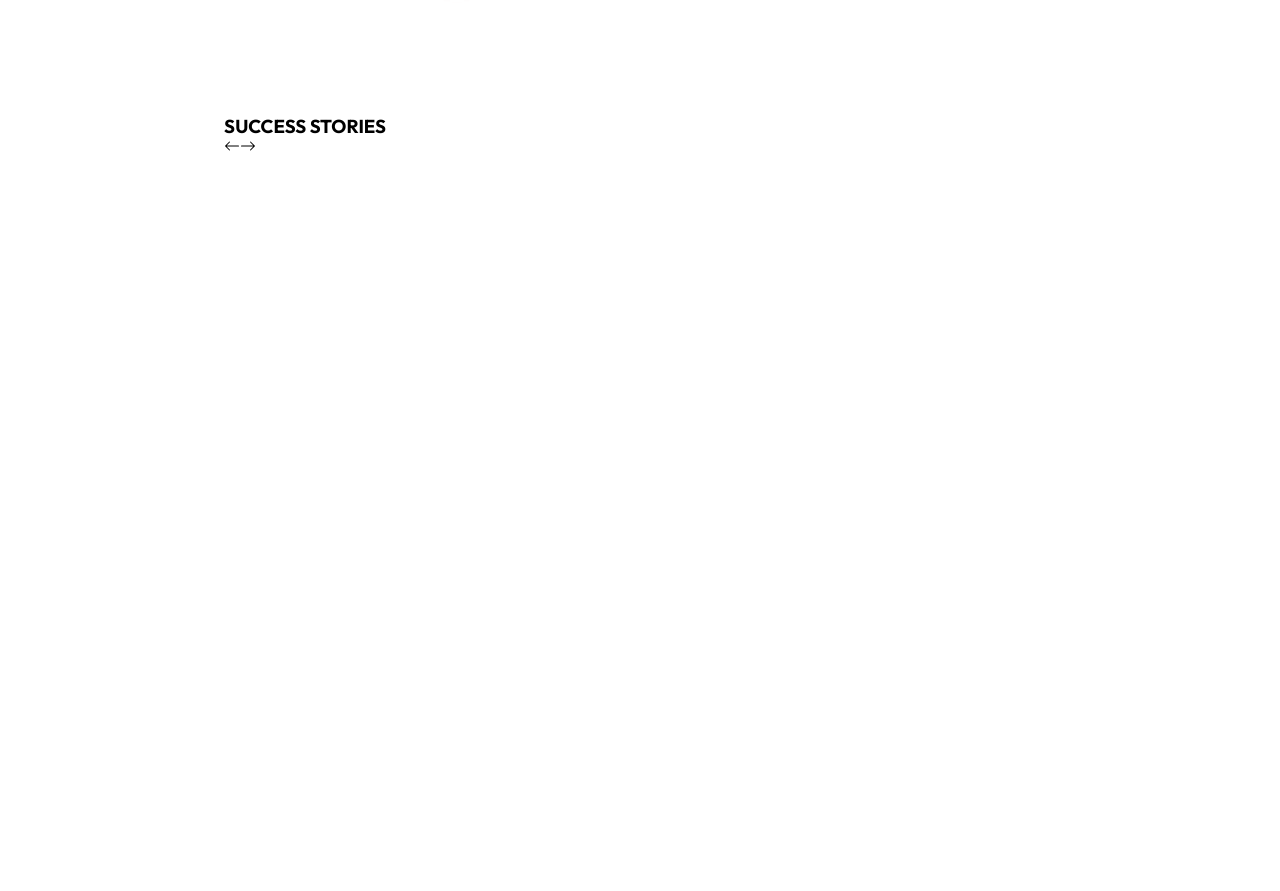
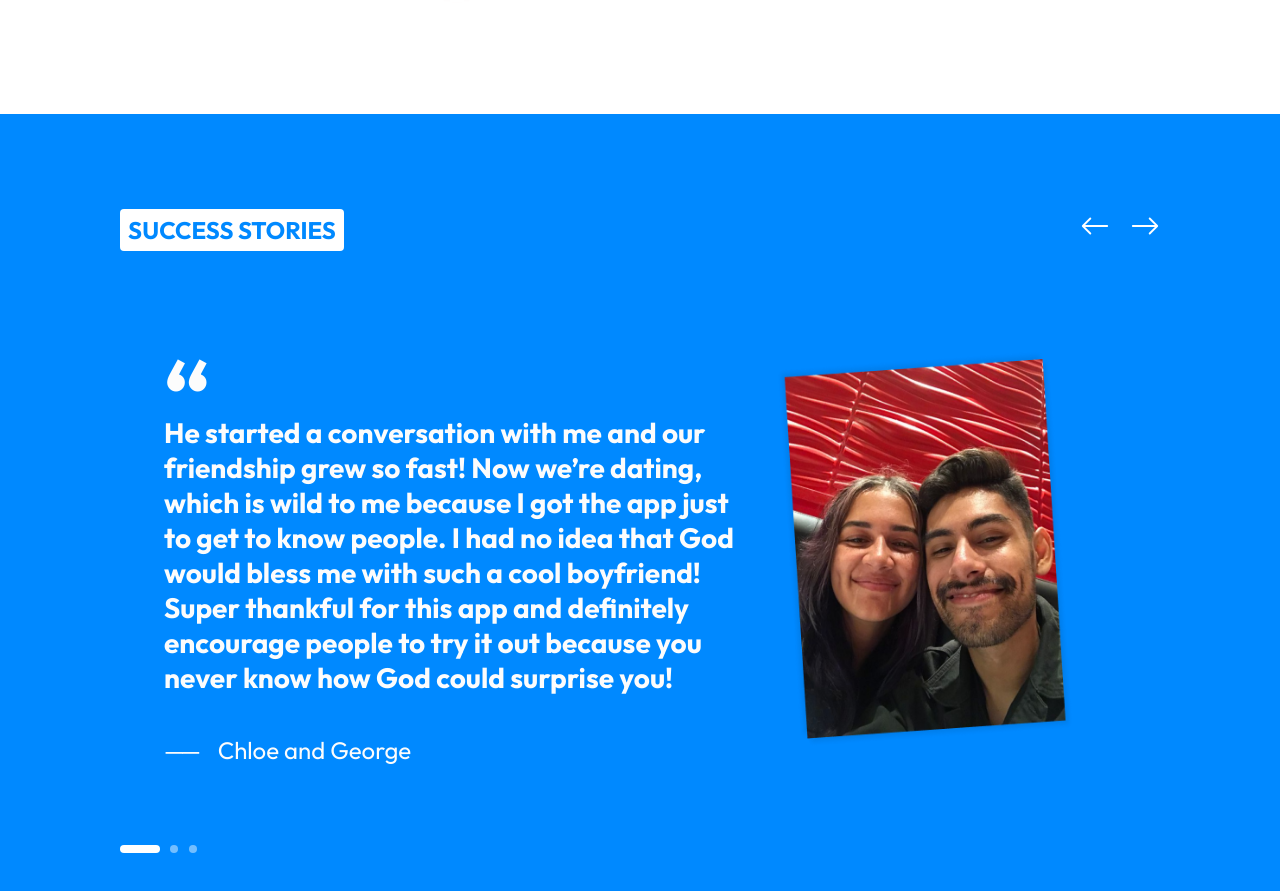
Before and after one commit to CoreyRobinsonDev/purematch-homepage, a Next.js app: page / in a window 1280 px wide. Shown: the part 1183-2074 px from the top of the page. Before the commit the page ends 1341 px from the top, so only its background shows below. Built offline with nearby package versions, Linux system fonts and the light colour scheme.

Commit message:
added and styled success stories component

```diff
--- a/components/SuccessStories.tsx
+++ b/components/SuccessStories.tsx
@@ -1,3 +1,4 @@
+import Image from "next/image";
 import { BsArrowRight, BsArrowLeft } from "react-icons/bs";
 
 import styles from "../styles/SuccessStories.module.css";
@@ -7,10 +8,31 @@ const SuccessStories = () => {
     <header className={styles.success_header}>
       <h3 className={styles.header__title}>SUCCESS STORIES</h3>
       <span className={styles.header__arrows}>
-        <button className={styles.success__prev_btn}><BsArrowLeft/></button>
-        <button className={styles.success__next_btn}><BsArrowRight/></button>
+        <button className={styles.success__arrow}><BsArrowLeft/></button>
+        <button className={styles.success__arrow}><BsArrowRight/></button>
       </span>
     </header>
+    <main className={styles.story_container}>
+      <div>
+        <span className={styles.story__quotation_mark}>{'“'}</span>
+        <p className={styles.story__description}>He started a conversation with me and our friendship grew so fast! Now we’re dating, which is wild to me because I got the app just to get to know people. I had no idea that God would bless me with such a cool boyfriend! Super thankful for this app and definitely encourage people to try it out because you never know how God could surprise you!
+        </p>
+        <p className={styles.story__author}><span className={styles["--em_dash"]}>——</span> Chloe and George</p>
+      </div>
+      <div className={styles.success_img_container}>
+        <Image
+          src="/images/success-img-1.png"
+          alt=""
+          width={299.2}
+          height={398.46}
+        />
+      </div>
+    </main>
+    <footer className={styles.page_indicator_container}>
+      <span className={`${styles.story__page_indicator} ${styles["--current"]}`}></span>
+      <span className={`${styles.story__page_indicator}`}></span>
+      <span className={`${styles.story__page_indicator}`}></span>
+    </footer>
   </section>
 }
 
--- a/styles/About.module.css
+++ b/styles/About.module.css
@@ -2,6 +2,7 @@
   display: grid;
   grid-template-columns: 1fr 1fr;
   padding: 5.9rem 0;
+  margin: 0 22.4rem;
 }
 
 /* Summary */
--- a/styles/Header.module.css
+++ b/styles/Header.module.css
@@ -4,6 +4,8 @@
 }
 
 .container {
+  position: sticky;
+  top: 0; left: 0;
   justify-content: space-between;
   padding: 2rem 8rem;
 }
@@ -12,12 +14,11 @@
   filter: brightness(0) invert();
 }
 
-.logo__img {
-  position: sticky;
+.logo__img, .logo__name, .nav__purematch_btn {
+  z-index: 2;
 }
 
 .logo__name {
-  position: sticky;
   color: var(--primary-color);
   font-weight: normal;
   font-size: 2.4rem;
--- a/styles/SuccessStories.module.css
+++ b/styles/SuccessStories.module.css
@@ -0,0 +1,90 @@
+.container {
+  background-color: var(--primary-color);
+  padding: 9.5rem 0;
+}
+
+
+/* Header */
+
+.success_header {
+  display: flex;
+  justify-content: space-between;
+  padding-bottom: 8.3rem;
+  margin: 0 12rem;
+}
+
+.header__title {
+  font-size: 2.4rem;
+  color: var(--primary-color);
+  background-color: #fff;
+  border-radius: 4px;
+  padding: .6rem .8rem;
+}
+
+.header__arrows {
+  display: flex;
+  gap: 2rem;
+}
+
+.success__arrow {
+  font-size: 3rem;
+  color:#fff;
+}
+
+
+/* Story */
+
+.story_container {
+  display: grid;
+  grid-template-columns: 1.5fr 1fr;
+  color: #fcfcfc;
+  margin: 0 16.4rem;
+}
+
+.story__quotation_mark {
+  font-size: 9.6rem;
+  font-weight: bold;
+}
+
+.story__description {
+  font-size: 2.8rem;
+  font-weight: bold;
+  margin-top: -4rem;
+  max-width: 63rem;
+}
+
+.story__author {
+  font-size: 2.4rem;
+  padding-top: 4rem;
+}
+
+.story__author > .--em_dash {
+  letter-spacing: -4px;
+  padding-right: 1ch;
+}
+
+.success_img_container {
+  display: grid;
+  place-items: center;
+}
+
+
+/* Page Indicator */
+
+.page_indicator_container {
+  display: flex;
+  gap: 1ch;
+  margin: 8rem 12rem 0;
+}
+
+.story__page_indicator {
+  width: .8rem;
+  height: .8rem;
+  border-radius: 90px;
+  background-color: #73beff;
+}
+
+.story__page_indicator.--current {
+  width: 4rem;
+  background-color: #fff;
+}
--- a/styles/globals.css
+++ b/styles/globals.css
@@ -32,9 +32,6 @@ li {
 	list-style-type: none;
 }
 
-section {
-	margin: 0 22.4rem;
-}
 
 :root {
 	--primary-color: #0089ff;
```
